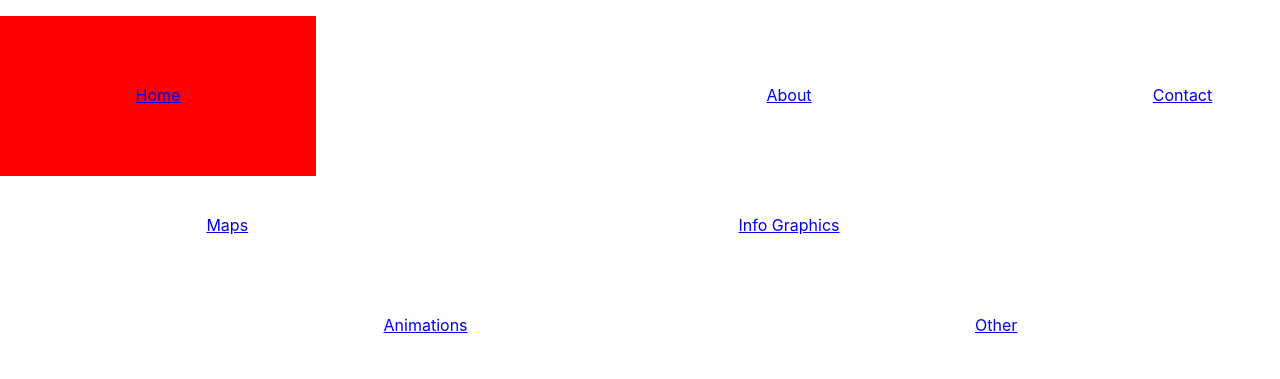
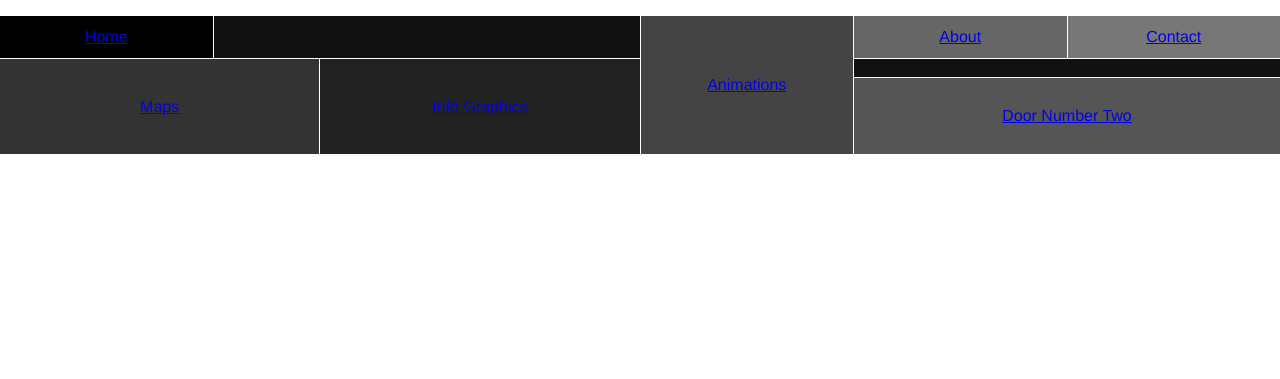
Before and after one commit to ryanblyth/mosaic-nav, a plain HTML site: page index.html in a window 1280 px wide. Drawn offline with Linux system fonts and the light colour scheme.

Commit message:
Add initial mosaic-style via grid-areas layout

```diff
--- a/index.html
+++ b/index.html
@@ -13,6 +13,12 @@
 			<li class="main-nav__menu-item main-nav__menu-item__home">
 				<a class="main-nav__menu-item-link main-nav__menu-item-link__home" href="/">Home</a>
 			</li>
+			<li class="main-nav__menu-item main-nav__menu-item__about">
+				<a class="main-nav__menu-item-link main-nav__menu-item-link__about" href="/about">About</a>
+			</li>
+			<li class="main-nav__menu-item main-nav__menu-item__contact">
+				<a class="main-nav__menu-item-link main-nav__menu-item-link__contact" href="/contact">Contact</a>
+			</li>
 			<li class="main-nav__menu-item main-nav__menu-item__maps">
 				<a class="main-nav__menu-item-link main-nav__menu-item-link__maps" href="/maps">Maps</a>
 			</li>
@@ -23,13 +29,7 @@
 				<a class="main-nav__menu-item-link main-nav__menu-item-link__animations" href="/animations">Animations</a>
 			</li>
 			<li class="main-nav__menu-item main-nav__menu-item__other">
-				<a class="main-nav__menu-item-link main-nav__menu-item-link__other" href="/other">Other</a>
-			</li>
-			<li class="main-nav__menu-item main-nav__menu-item__about">
-				<a class="main-nav__menu-item-link main-nav__menu-item-link__about" href="/about">About</a>
-			</li>
-			<li class="main-nav__menu-item main-nav__menu-item__contact">
-				<a class="main-nav__menu-item-link main-nav__menu-item-link__contact" href="/contact">Contact</a>
+				<a class="main-nav__menu-item-link main-nav__menu-item-link__other" href="/other">Door Number Two</a>
 			</li>
 		</ul>
 	</nav>
--- a/style.css
+++ b/style.css
@@ -1,10 +1,17 @@
+body {
+  font-family: "Helvetica Neue", Helvetica, Arial, sans-serif;
+}
+
 /* Apply grid layout to menu. */
 .main-nav__menu {
   display: grid;
-  grid-template-rows: 10rem 100px 100px;
-  grid-template-areas: "home home . . about . contact"
-    ". maps . . infographics . ."
-    ". . animations . . other ."
+  grid-template-rows: 42px 18px 25px 50px;
+  grid-template-columns: 1fr 1fr 1fr 1fr 1fr 1fr 1fr 1fr 1fr 1fr 1fr 1fr;
+  grid-gap: 1px;
+  grid-template-areas: "home home tile1 tile1 tile1 tile1 animations animations about about contact contact"
+    "maps maps maps infographics infographics infographics animations animations tile2 tile2 tile2 tile2"
+    "maps maps maps infographics infographics infographics animations animations other other other other"
+    "maps maps maps infographics infographics infographics animations animations other other other other"
 }
 
 /* Apply grid-area to menu items */
@@ -43,5 +50,35 @@
  }
 
 .main-nav__menu-item-link__home {
-  background-color: #ff0000;
+  background-color: #000000;
  }
+ .main-nav__menu-item-link__maps {
+  background-color: #333333;
+ }
+ .main-nav__menu-item__info-graphics {
+  background-color: #222222;
+ }
+ .main-nav__menu-item-link__animations {
+  background-color: #444444;
+ }
+ .main-nav__menu-item-link__other {
+  background-color: #555555;
+ }
+ .main-nav__menu-item-link__about {
+  background-color: #666666;
+ }
+ .main-nav__menu-item-link__contact {
+  background-color: #777777;
+ }
+
+ /* Apply styles to menu psuedo elements (grid direct child) */
+ .main-nav__menu::before {
+  content: "";
+  grid-area: tile1;
+  background-color: #111111;
+}
+.main-nav__menu::after {
+  content: "";
+  grid-area: tile2;
+  background-color: #111111;
+}
```
